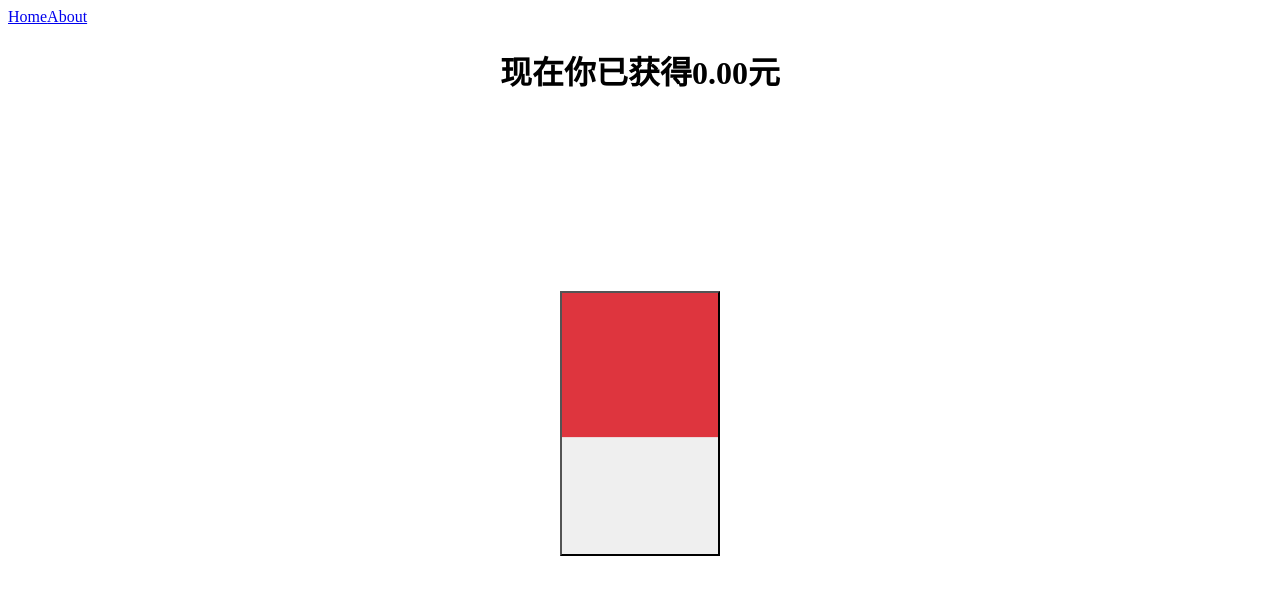
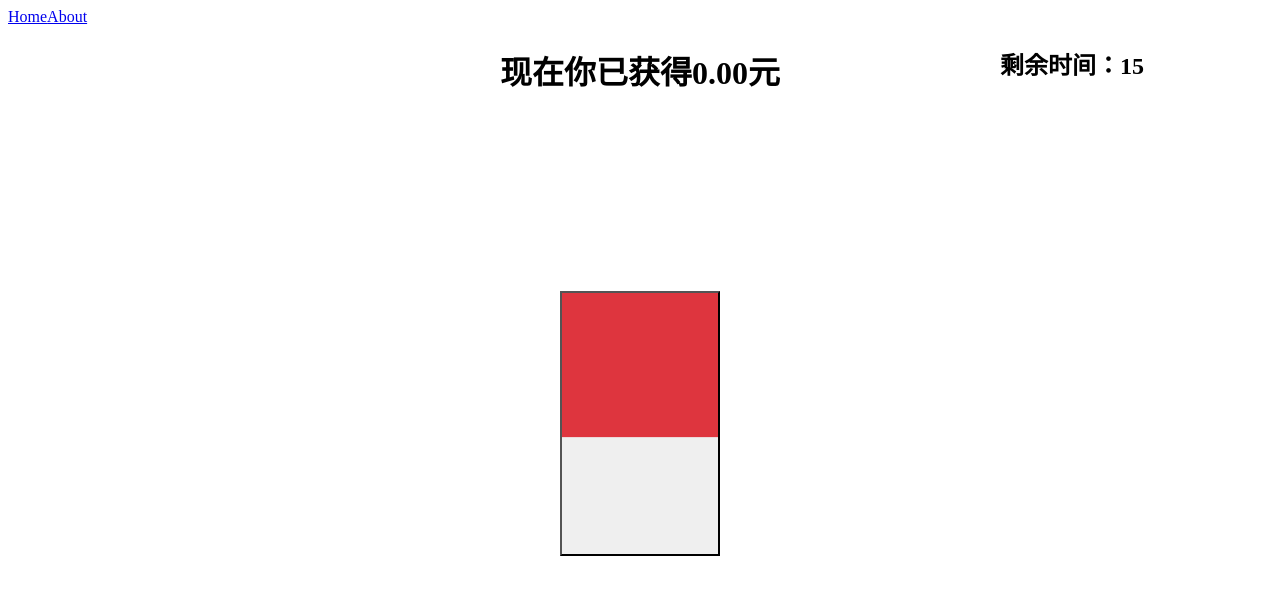
Before and after one commit to 0x002500/red-packet, a Vue app: page / in a window 1280 px wide. Shown: the top 594 px of the page. Built offline with nearby package versions, Linux system fonts and the light colour scheme.

Commit message:
[feat] add time limit but not complete

```diff
--- a/src/App.vue
+++ b/src/App.vue
@@ -4,15 +4,12 @@ import { RouterLink, RouterView } from 'vue-router'
 
 <template>
   <header>
-
     <div>
-
       <nav>
         <RouterLink to="/">Home</RouterLink>
         <RouterLink to="/about">About</RouterLink>
       </nav>
     </div>
   </header>
-
   <RouterView />
 </template>
--- a/src/router/index.js
+++ b/src/router/index.js
@@ -1,5 +1,6 @@
 import { createRouter, createWebHistory } from 'vue-router'
 import HomeView from '../views/HomeView.vue'
+import AboutView from '../views/AboutView.vue'
 
 const router = createRouter({
   history: createWebHistory(import.meta.env.BASE_URL),
@@ -12,10 +13,7 @@ const router = createRouter({
     {
       path: '/about',
       name: 'about',
-      // route level code-splitting
-      // this generates a separate chunk (About.[hash].js) for this route
-      // which is lazy-loaded when the route is visited.
-      component: () => import('../views/AboutView.vue')
+      component: AboutView
     }
   ]
 })
--- a/src/views/HomeView.vue
+++ b/src/views/HomeView.vue
@@ -2,11 +2,12 @@
 
 </script>
 
-<script>
+<script lang="ts">
 export default {
   data() {
     return {
-      count: 0
+      count: 0,
+      time: 15
     }
   },
   methods: {
@@ -19,7 +20,8 @@ export default {
 </script>
 
 <template>
-  <h1 class="title">现在你已获得{{ count.toFixed(2) }}元</h1>
+    <h1 class="title">现在你已获得{{ count.toFixed(2) }}元</h1>
+    <h2 class="downclock">剩余时间：{{ time }}</h2>
   <button @click="onclick" class="main-button"><img src="/red-packet.png" alt="The picture for an red packet" /></button>
 </template>
 
@@ -37,4 +39,9 @@ export default {
   left: 50%;
   transform: translate(-50%, 0);
 }
+.downclock {
+  position: absolute;
+  right: 5%;
+  transform: translate(-50%, 0);
+}
 </style>
```
